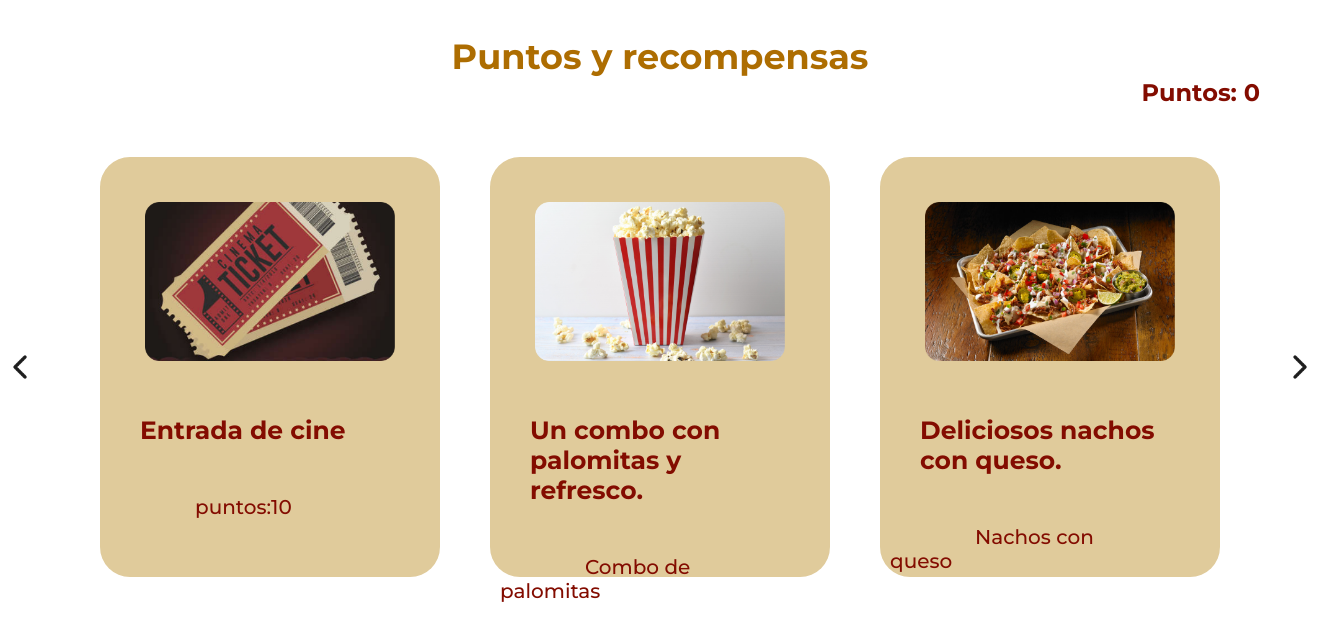
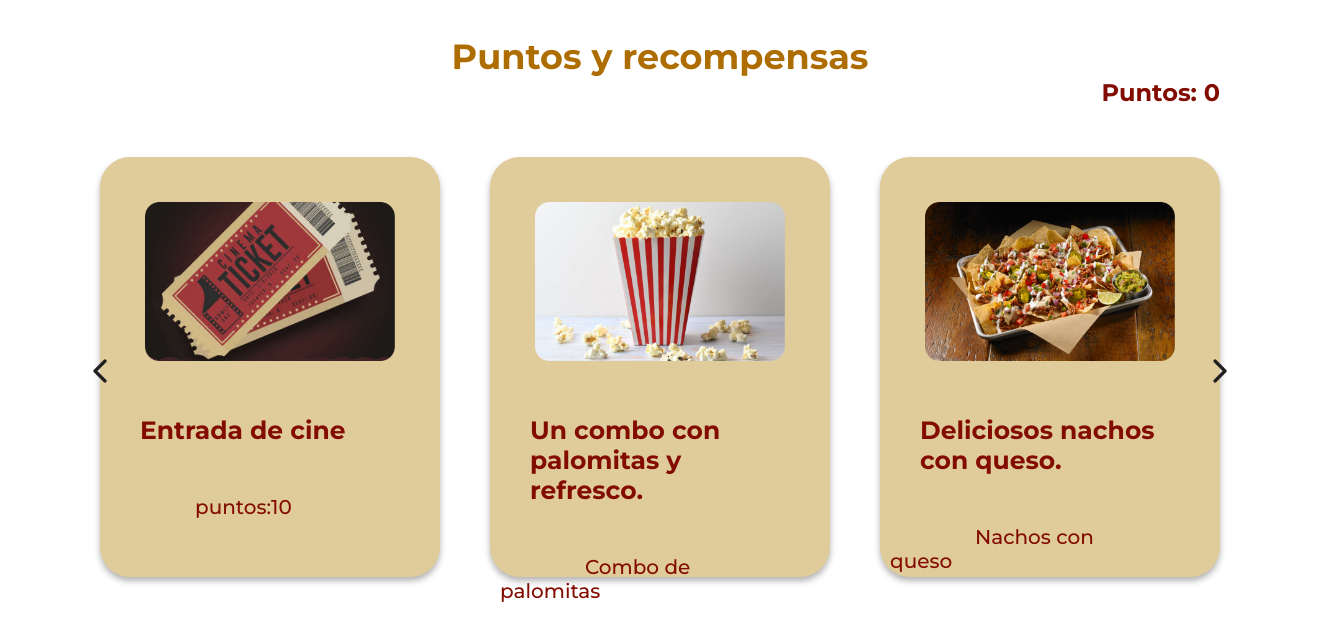
Before and after one commit to ElviaMedinaZ/proyectoCine, a PHP site: page /php_html/recompensas.php in a window 1320 px wide. Shown: the part 77-718 px from the top of the page. Run offline with PHP 8.4, Linux system fonts and the light colour scheme; a user stored in the database is signed in; data comes from the database, SQL or seed files in the repository; some libraries are stand-ins or nearby versions.

Commit message:
version movil recompensas

```diff
--- a/CSS/style_recompensas.css
+++ b/CSS/style_recompensas.css
@@ -56,6 +56,7 @@ h2 {
     padding: 10px;
     box-sizing: border-box;
     margin: 0;
+    box-shadow: 0px 4px 6px rgba(0, 0, 0, 0.3);
 }
 
 /* tarjeta seleccionada */
@@ -63,17 +64,29 @@ h2 {
     background-color: #E5BC60;
 }
 
-/* flechas del carrusel */
-.carrusel .flechas {
-    margin: 20px;
-    display: flex;
+/* Flechas del carrusel */
+.flecha-izq, .flecha-der {
+    position: absolute;
+    top: 50%;
+    transform: translateY(-50%);
+    cursor: pointer;
+    z-index: 10;
+    margin-top: 50px;
 }
 
-/* imagen de las flechas */
-.flechas img {
-    justify-content: center;
+.flecha-izq img, .flecha-der img {
     width: 40px;
     height: auto;
+    cursor: pointer;
+}
+
+.flecha-izq {
+    left: 80px;
+}
+
+/* Flecha derecha */
+.flecha-der {
+    right: 80px;
 }
 
 /* imagen de las tarjetas */
--- a/php_html/recompensas.php
+++ b/php_html/recompensas.php
@@ -26,19 +26,22 @@
             <section>
                 <h1>Puntos y recompensas</h1>
                 <h2>Puntos: <?= htmlspecialchars($puntos) ?></h2>
-                <div class="carrusel">
-                    <div class="flechas">
+                <div class="carrusel-container">
+                    <div class="flecha-izq">
                         <img src="../image/recompensas/Chevron left.png" alt="flecha izquierda">
                     </div>
-                    <div class="tarjetas-container">
-                        <?php include('../php_funcion/cargar_recompensas.php'); ?>
+                    <div class="carrusel">
+                        <div class="tarjetas-container">
+                            <?php include('../php_funcion/cargar_recompensas.php'); ?>
+                        </div>
                     </div>
-                    <div class="flechas">
+                    <div class="flecha-der">
                         <img src="../image/recompensas/Chevron right.png" alt="flecha derecha">
                     </div>
                 </div>
             </section>
         </main>
     </div>
+
 </body>
 </html>
```
Also changed, not shown: other parts of CSS/style_recompensas.css (+66 -0 lines).
